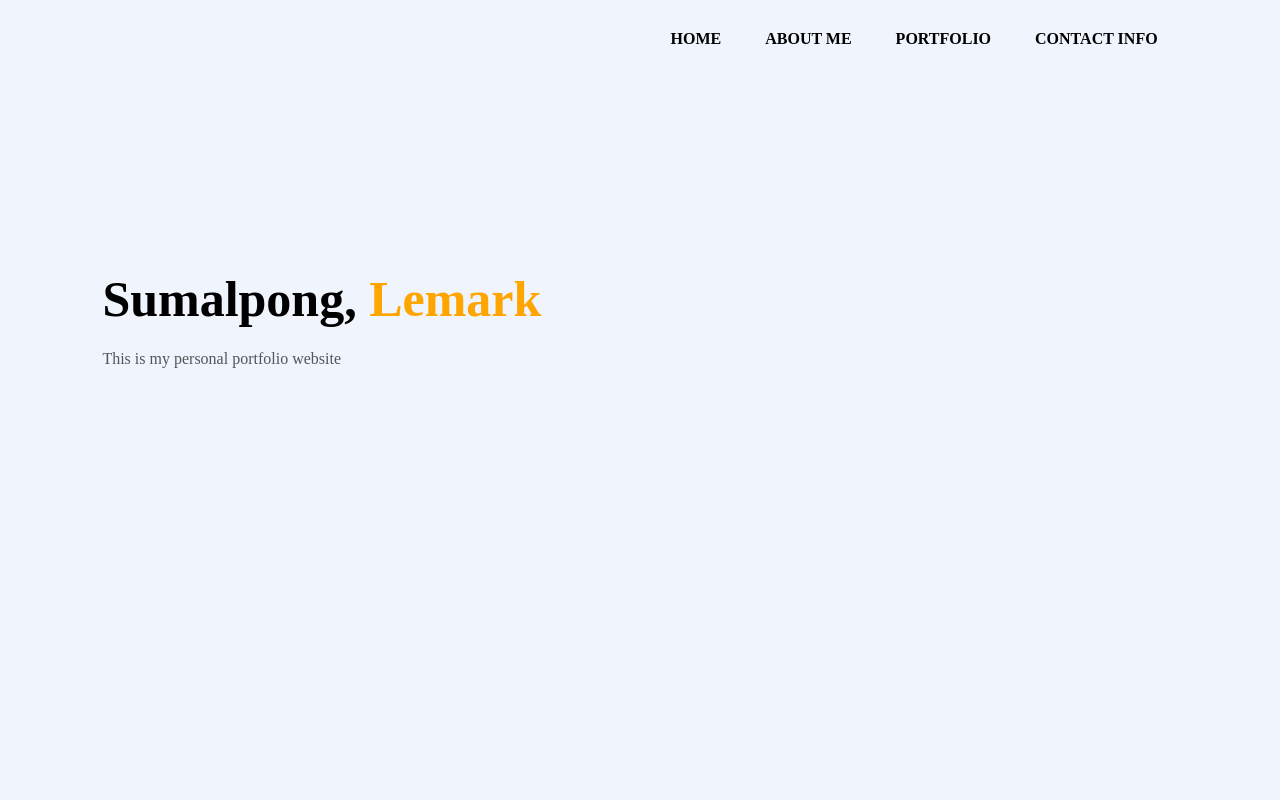
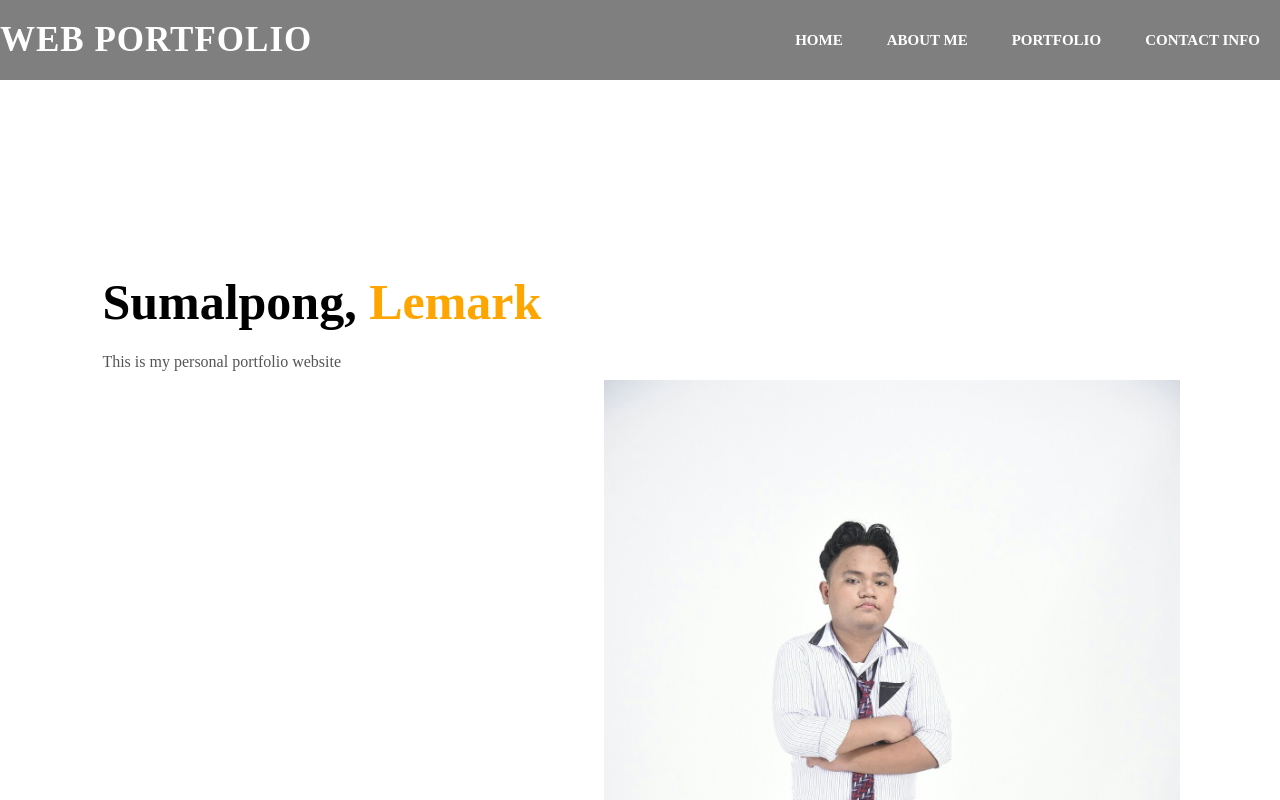
Before and after one commit to LemarkSumalpong/LemarkSumalpong.github.io, a plain HTML site: page index.html in a window 1280 px wide. Drawn offline with Linux system fonts and the light colour scheme.

Commit message:
initial commit

```diff
--- a/index.html
+++ b/index.html
@@ -11,7 +11,7 @@
     <div class="hero">
 
      <nav>
-      <div class="logo"> </div>
+      <div class="logo">Web Portfolio </div>
        <ul>
         <li><a href="#">HOME</a></li>
         <li><a href="#">ABOUT ME</a></li>
@@ -25,10 +25,7 @@
       <h1>Sumalpong, <span>Lemark</span> </h1>
       <p> This is my personal portfolio website
       </p>
-     </div>
-      <div class="images">
-        <img src="images/image.jpg" class="image1">
-      </div>
+        <img class="images" src="img/lemark.jpg" alt="lmark" >
     </div>
 </body>
 </html>
--- a/sytles.css
+++ b/sytles.css
@@ -1,7 +1,7 @@
 *{
     margin: 0;
     padding: 0;
-    font-family: 'sans-serif',;
+    font-family: 'Arial',;
 
 }
 
@@ -10,23 +10,27 @@
         position: relative;
         width: 100%;
         height: 100vh;
-        background: #eff4fd;
+        background: white;
 
 
     }
     nav{
         display: flex;
-        width: 84%;
+        width: 100%;
         margin: auto;
         padding: 20px 0;
+        background: rgba(0, 0, 0, 0.5);
         align-items: center;
+        box-sizing: border-box;
         justify-content: space-between;
+        border-bottom: 1px solid #fff;
     }
     .logo{
-        color: black;
+        color: #fff;
         font-size: 35px;
         font-weight: bold;
         letter-spacing: 1px;
+        text-transform: uppercase;
         cursor: pointer;
     }
     nav ul li{
@@ -36,12 +40,14 @@
 
     }
     nav ul li a{
+        font-size: 15px;
         text-decoration: none;
-        color: black;
+        color: #fff;
         font-weight: bold;
     }
     nav ul li a:hover{
-        color: red;
+        background: rgba(0, 0, 0, 0);
+        border-radius: 6px;
 
     }
     .details{
@@ -61,11 +67,12 @@
         color: #555;
         line-height: 22px;
     }
-    .images img{
+
+    .images{
         width: 45%;
-        height: 80%;
+        height: 80;
         position: absolute;
         bottom: 0;
-        right: 100%;
+        right: 100px;
 
     }
```
Also changed, not shown: img/background.jpg (added), img/lemark.jpg (renamed from image.jpg).
